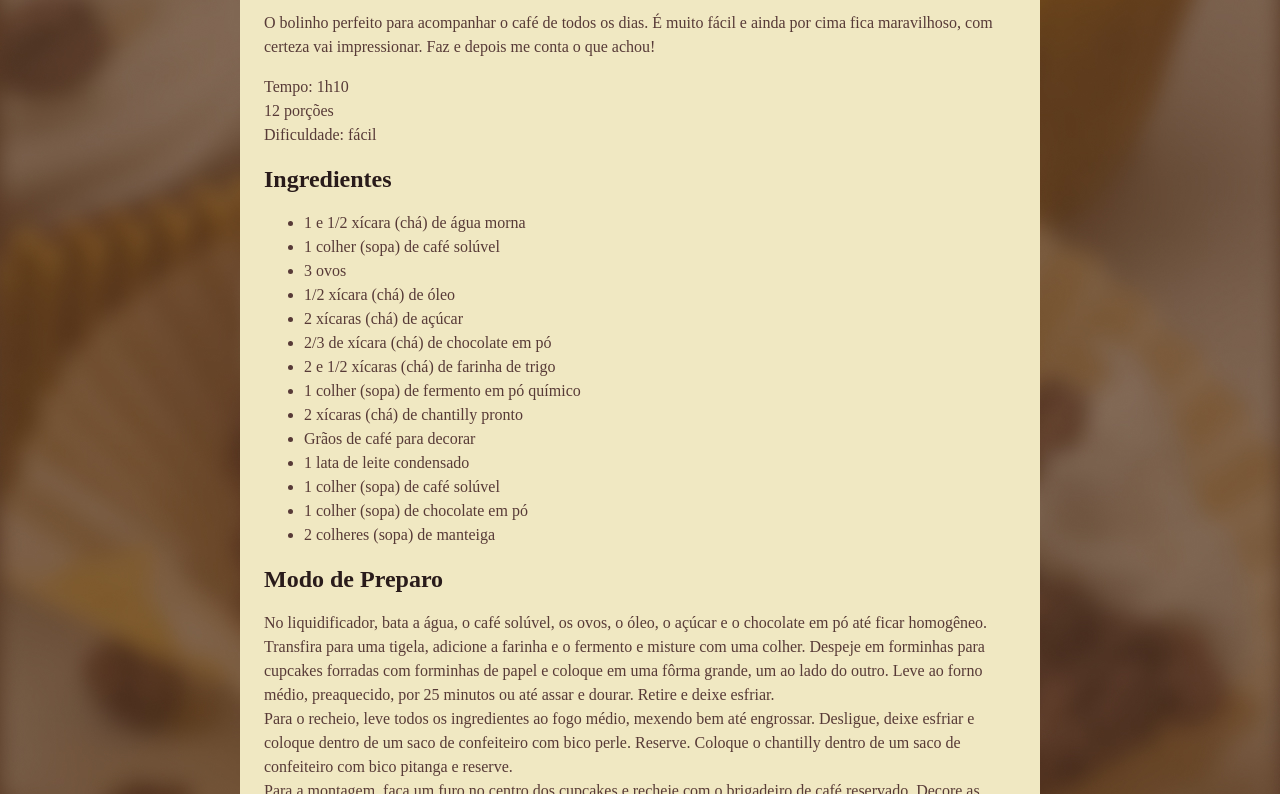
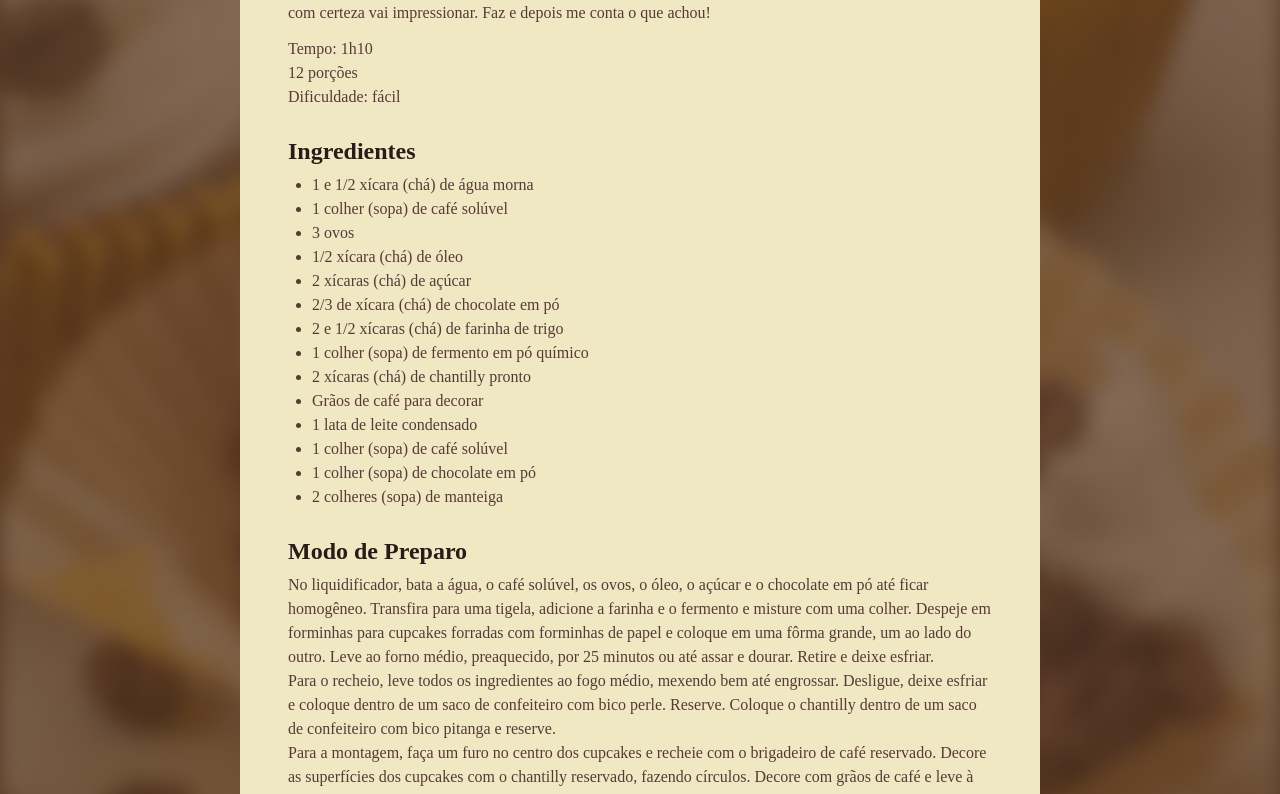
Before and after one commit to CiceroEduardo84/Recipe_Page, a plain HTML site: page index.html in a window 1280 px wide. Shown: the part 590-1384 px from the top of the page. Drawn offline with Linux system fonts and the light colour scheme; a web font is replaced by a local one.

Commit message:
feat: customizing spaces

```diff
--- a/style.css
+++ b/style.css
@@ -1,7 +1,12 @@
+* {
+  margin: 0;
+  padding: 0;
+}
+
 :root {
   font-family: "Alice", serif;
   line-height: 150%;
-  color: #573A37;
+  color: #573a37;
 }
 
 body {
@@ -22,6 +27,18 @@ img {
   border-radius: 16px;
 }
 
+main {
+  padding: 24px;
+}
+
+section + section {
+  margin-top: 24px;
+}
+
+#about p + p {
+  margin-top: 12px;
+}
+
 h1 {
   line-height: 140%;
   font-size: 40px;
@@ -33,5 +50,11 @@ h2 {
 
 h1,
 h2 {
-  color: #291B1A;
+  color: #291b1a;
+  margin-bottom: 4px;
+  line-height: 150%;
 }
+
+ul {
+  padding-left: 24px;
+}
```
